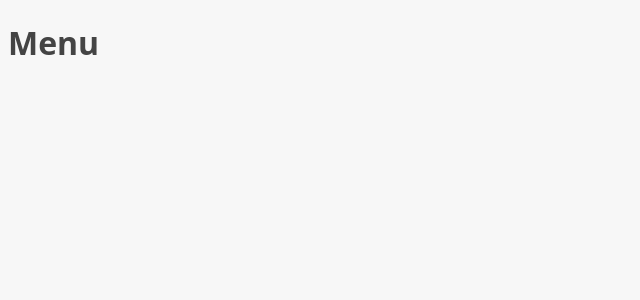
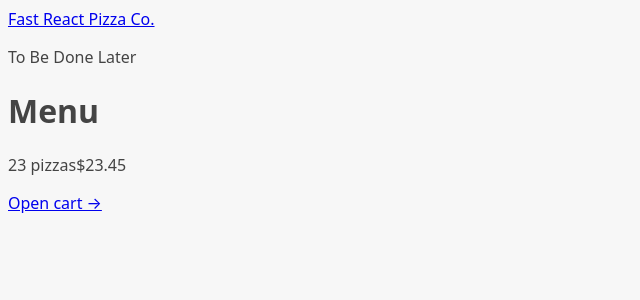
Before and after one commit to CezarLuca/21_fast_react_pizza, a React (Vite) app: page /menu in a window 1280 px wide. Shown: the top 300 px of the page, without its empty margins (0-640 px from the left). Built offline with nearby package versions, Linux system fonts and the light colour scheme.

Commit message:
Building the App Layout done

```diff
--- a/src/App.jsx
+++ b/src/App.jsx
@@ -5,8 +5,12 @@
 import Cart from "./features/cart/Cart";
 import CreateOrder from "./features/order/CreateOrder";
 import Order from "./features/order/Order";
+import AppLayout from "./ui/AppLayout";
 
 const router = createBrowserRouter([
+    {
+        element: <AppLayout />,
+        children: [
             {
                 path: "/",
                 element: <Home />,
@@ -27,6 +31,8 @@
                 path: "/order/:orderId",
                 element: <Order />,
             },
+        ],
+    },
 ]);
 
 function App() {
--- a/src/features/cart/CartOverview.jsx
+++ b/src/features/cart/CartOverview.jsx
@@ -1,3 +1,5 @@
+import { Link } from "react-router-dom";
+
 function CartOverview() {
     return (
         <div>
@@ -5,7 +7,8 @@
                 <span>23 pizzas</span>
                 <span>$23.45</span>
             </p>
-      <a href="#">Open cart &rarr;</a>
+            {/* <a href="#">Open cart &rarr;</a> */}
+            <Link to="/cart">Open cart &rarr;</Link>
         </div>
     );
 }
--- /dev/null
+++ b/src/ui/AppLayout.jsx
@@ -0,0 +1,18 @@
+import { Outlet } from "react-router-dom";
+import CartOverview from "../features/cart/CartOverview";
+import Header from "./Header";
+
+function AppLayout() {
+    return (
+        <div>
+            <Header />
+            <main>
+                {/* <h1>Content</h1> */}
+                <Outlet />
+            </main>
+            <CartOverview />
+        </div>
+    );
+}
+
+export default AppLayout;
--- /dev/null
+++ b/src/ui/Header.jsx
@@ -0,0 +1,12 @@
+import { Link } from "react-router-dom";
+
+function Header() {
+    return (
+        <div>
+            <Link to="/">Fast React Pizza Co.</Link>
+            <p>To Be Done Later</p>
+        </div>
+    );
+}
+
+export default Header;
```
Lines whose indentation alone changed are shown as unchanged.
